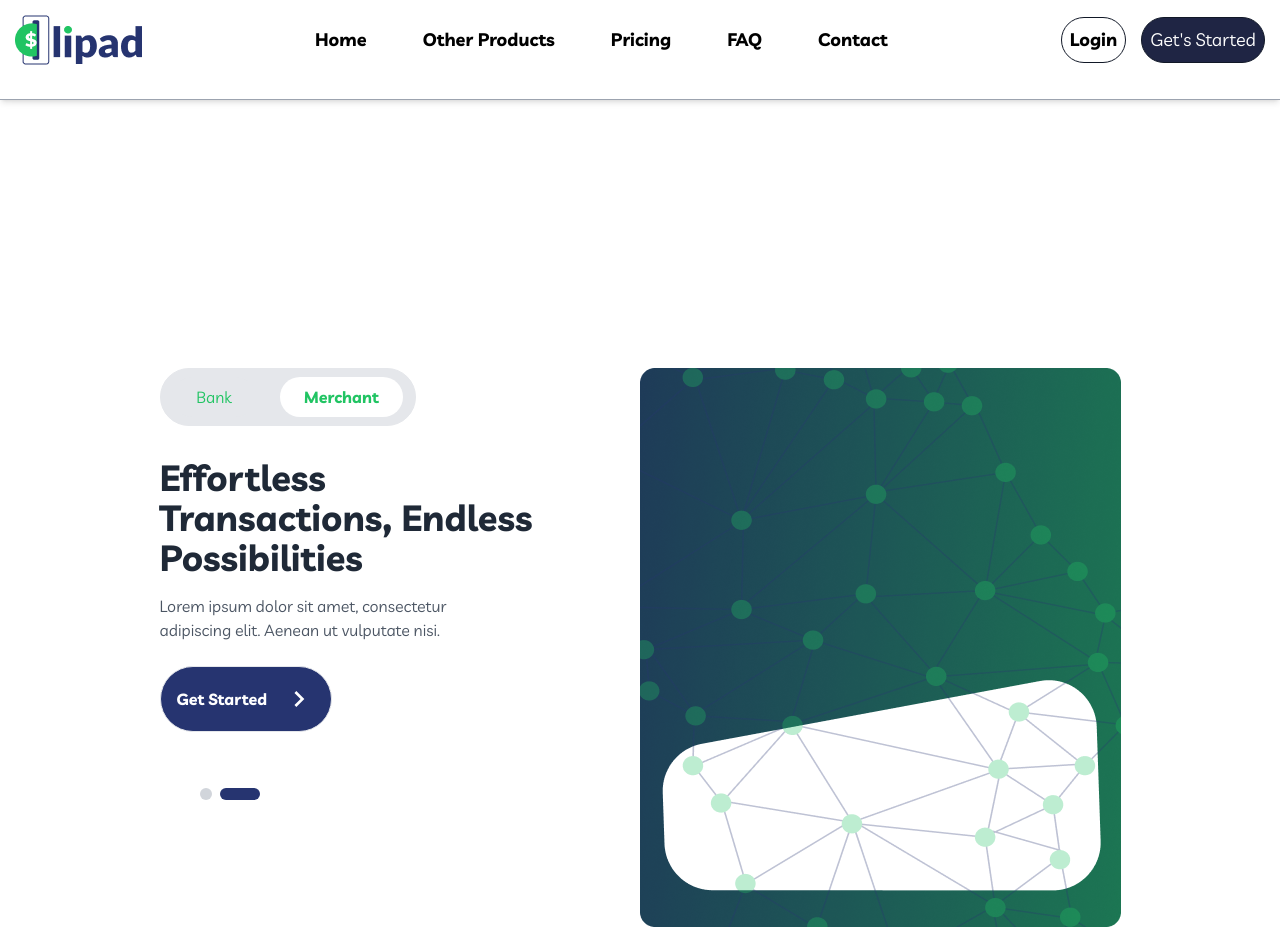
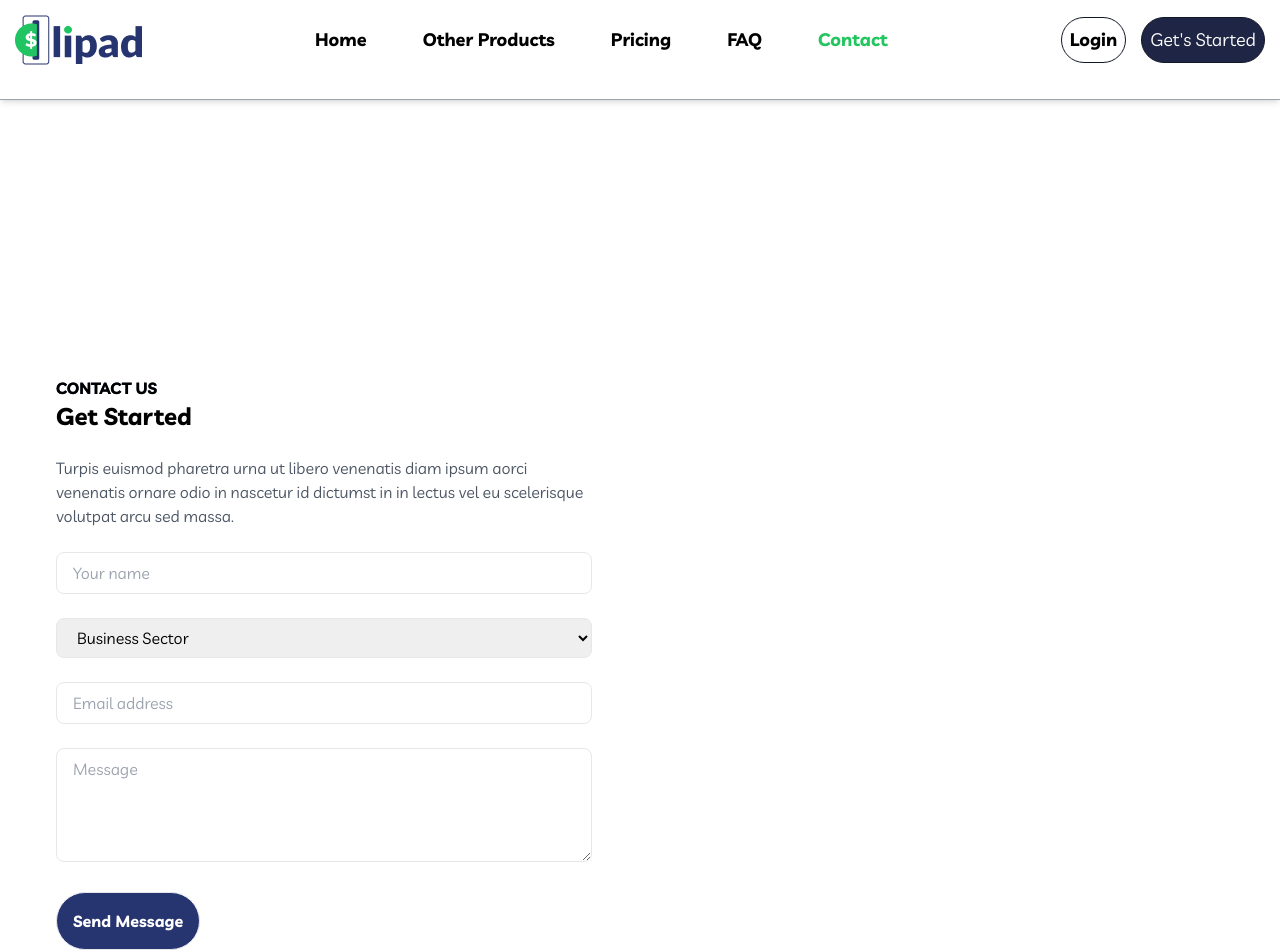
Before and after one commit to LeeroyKiplagat/Lipad, a React (Vite) app: page /contact in a window 1280 px wide. Shown: the top 952 px of the page. Built offline with nearby package versions, Linux system fonts and the light colour scheme.

Commit message:
Lipad-Final

```diff
--- a/package.json
+++ b/package.json
@@ -12,10 +12,13 @@
   "dependencies": {
     "@fortawesome/free-brands-svg-icons": "^6.6.0",
     "@fortawesome/react-fontawesome": "^0.2.2",
+    "dom": "^0.0.3",
     "gsap": "^3.12.5",
     "react": "^18.3.1",
     "react-dom": "^18.3.1",
     "react-icons": "^5.3.0",
+    "react-router-dom": "^6.26.2",
+    "router": "^1.3.8",
     "tailwind-scrollbar": "^3.1.0"
   },
   "devDependencies": {
--- a/src/App.tsx
+++ b/src/App.tsx
@@ -1,3 +1,4 @@
+import { BrowserRouter, Routes, Route } from "react-router-dom"; // Updated imports for v6
 import Cta from "./components/Cta";
 import FeatureSection from "./components/FeatureSection";
 import Footer from "./components/Footer";
@@ -5,24 +6,33 @@ import Frame from "./components/Frame";
 import HeroSection from "./components/HeroSection";
 import NavBar from "./components/NavBar";
 import VideoSection from "./components/VideoSection";
+import Contact from "./pages/Contact";
 
 export default function App() {
   return (
-    <div className="font-livvic ">
+    <BrowserRouter>
+      <div className="font-livvic">
         <NavBar />
         <div className="max-w-7xl mx-auto pt-24 md:pt-72 px-2">
+          <Routes>
+            <Route
+              path="/"
+              element={
+                <>
                   <HeroSection />
-
                   <FeatureSection />
-
                   <VideoSection />
-
                   <Cta />
-
                   <Frame />
-
                   <Footer />
+                </>
+              }
+            />
+            <Route path="/contact" element={<Contact />} />{" "}
+            {/* Use element prop */}
+          </Routes>
         </div>
       </div>
+    </BrowserRouter>
   );
 }
--- a/src/components/Footer.tsx
+++ b/src/components/Footer.tsx
@@ -1,5 +1,6 @@
 import { FaLinkedin, FaFacebookF, FaTwitter } from "react-icons/fa";
 import Logo from "../assets/logo2.png";
+import { Link } from "react-router-dom";
 
 const Footer = () => {
   return (
@@ -41,7 +42,7 @@ const Footer = () => {
                 <a href="#">About Us</a>
               </li>
               <li>
-                <a href="#">Contact Us</a>
+                <Link to="contact">Contact Us</Link>
               </li>
               <li>
                 <a href="#">Careers</a>
--- a/src/components/NavBar.tsx
+++ b/src/components/NavBar.tsx
@@ -1,10 +1,13 @@
+import { Link, NavLink } from "react-router-dom";
 import Logo from "../assets/logo.png";
 export default function NavBar() {
   return (
     <div className="  md:h-[100px] w-screen border-b border-gray-400 fixed z-10 bg-white shadow-md ">
       <div className="max-w-7xl mx-auto flex justify-between items-center p-[15px] ">
         <div>
-          <img src={Logo} alt="" />
+          <Link to="/">
+            <img src={Logo} alt="" />
+          </Link>
         </div>
         <div className="hidden md:block">
           <ul className="flex gap-14">
@@ -12,7 +15,16 @@ export default function NavBar() {
             <li className="nav-text">Other Products</li>
             <li className="nav-text">Pricing</li>
             <li className="nav-text">FAQ</li>
-            <li className="nav-text">Contact</li>
+            <li className="nav-text">
+              <NavLink
+                to="/contact"
+                className={({ isActive }) =>
+                  isActive ? "text-green-500" : undefined
+                }
+              >
+                Contact
+              </NavLink>
+            </li>
           </ul>
         </div>
         <div>
--- /dev/null
+++ b/src/pages/Contact.tsx
@@ -0,0 +1,90 @@
+import React, { useState } from "react";
+
+const Contact = () => {
+  const [formData, setFormData] = useState({
+    name: "",
+    sector: "",
+    email: "",
+    message: "",
+  });
+
+  const handleChange = (e: any) => {
+    const { name, value } = e.target;
+    setFormData((prevState) => ({
+      ...prevState,
+      [name]: value,
+    }));
+  };
+
+  const handleSubmit = (e: any) => {
+    e.preventDefault();
+    console.log("Form data:", formData);
+    // Add your form submission logic here (e.g., API call)
+  };
+
+  return (
+    <div className="bg-white p-6 md:p-10 lg:p-12 md:w-1/2 my-10">
+      <h2 className="uppercase bg-gradient-to-r from-[#363f66] to-[#25a759] font-bold bg-clip-text">
+        Contact Us
+      </h2>
+      <h2 className="text-2xl font-bold mb-6">Get Started</h2>
+      <p className="mb-6 text-gray-600">
+        Turpis euismod pharetra urna ut libero venenatis diam ipsum aorci
+        venenatis ornare odio in nascetur id dictumst in in lectus vel eu
+        scelerisque volutpat arcu sed massa.
+      </p>
+      <form onSubmit={handleSubmit} className="space-y-6">
+        <div>
+          <input
+            type="text"
+            name="name"
+            placeholder="Your name"
+            value={formData.name}
+            onChange={handleChange}
+            className="w-full px-4 py-2 border rounded-lg focus:outline-none focus:ring-2 focus:ring-green-500"
+          />
+        </div>
+        <div>
+          <select
+            name=""
+            id=""
+            className="w-full px-4 py-2 border rounded-lg focus:outline-none focus:ring-2 focus:ring-green-500"
+            aria-placeholder="Business Sector"
+          >
+            <option value="business" key="2" className="bg-green-400">
+              Business Sector
+            </option>
+          </select>
+        </div>
+        <div>
+          <input
+            type="email"
+            name="email"
+            placeholder="Email address"
+            value={formData.email}
+            onChange={handleChange}
+            className="bg w-full px-4 py-2 border rounded-lg focus:outline-none focus:ring-2 focus:ring-green-500"
+          />
+        </div>
+        <div>
+          <textarea
+            name="message"
+            placeholder="Message"
+            rows={4}
+            value={formData.message}
+            onChange={handleChange}
+            className="w-full px-4 py-2 border rounded-lg focus:outline-none focus:ring-2 focus:ring-green-500"
+          ></textarea>
+        </div>
+        <button
+          type="submit"
+          className="flex border bg-[#263470] p-4 space-x-4 rounded-full items-center font-bold text-white hover:bg-green-500 "
+        >
+          Send Message
+        </button>
+      </form>
+    </div>
+  );
+};
+
+export default Contact;
```
Also changed, not shown: src/main.tsx (+7 -8 lines), 1 other file (tests, documents, lock files or other folders). Lines whose indentation alone changed are shown as unchanged.
